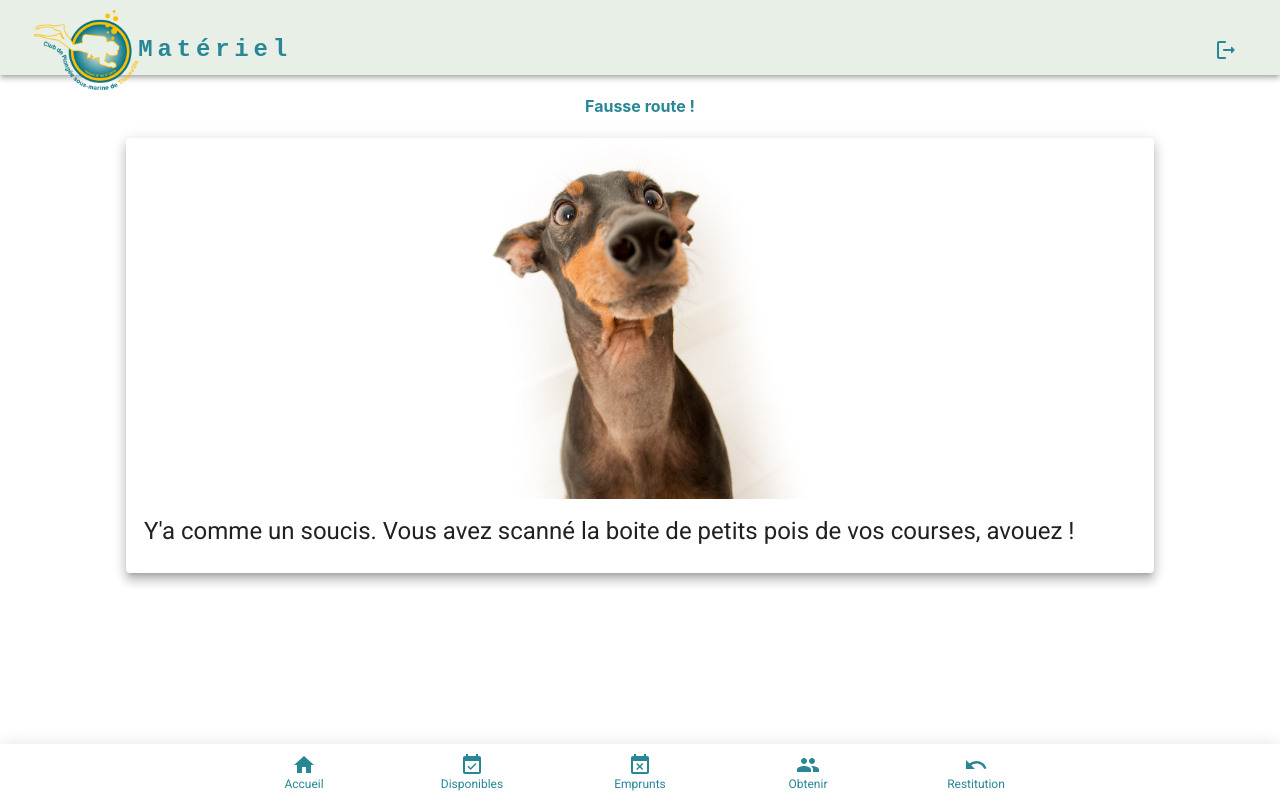
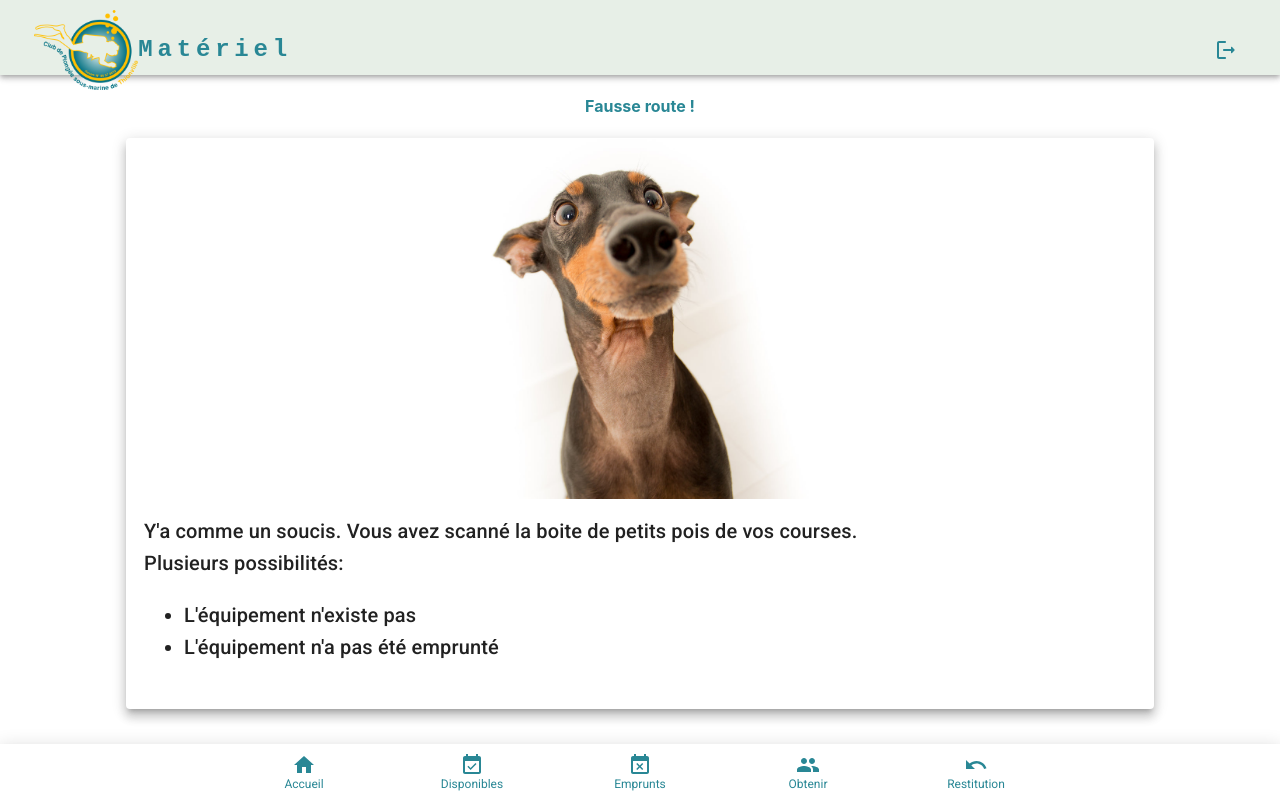
Before and after one commit to oberi0n/divingAppV2, a React (Create React App) app: page /error in a window 1280 px wide. Built offline with nearby package versions, Linux system fonts and the light colour scheme; no server answers; sample sign-in values are in the browser's storage.

Commit message:
Adapt the scanning part to situation and fix error message

```diff
--- a/src/components/private/EquipmentRestitution.js
+++ b/src/components/private/EquipmentRestitution.js
@@ -86,6 +86,7 @@ class EquipmentRestitution extends React.Component{
 
 
 		getUtilisateurEquipment(this.state.barecode).then(data => {
+			if(data !== undefined){
 				this._idUtilisateur = data.idUtilisateur;
 				this._nom = data.nom;
 				this._prenom = data.prenom;
@@ -102,6 +103,9 @@ class EquipmentRestitution extends React.Component{
 						}
 					}
 				})
+			}else{
+				this.props.navigate('/error');
+			}
 		})
 	}
 
--- a/src/components/private/Notfound.js
+++ b/src/components/private/Notfound.js
@@ -20,10 +20,7 @@ class NotFound extends React.Component{
 		}
 	}
 
-
-	render() {
-
-
+ 	render() {
 		return (
 		<div className="App">
 			<Header />
@@ -39,16 +36,19 @@ class NotFound extends React.Component{
 						title="green iguana"
 					  />
 					<CardContent align="left">
-						<Typography gutterBottom variant="h5" component="span" >
-							Y'a comme un soucis. Vous avez scanné la boite de petits pois de vos courses, avouez !
+						<Typography gutterBottom variant="h6" component="span" >
+							Y'a comme un soucis. Vous avez scanné la boite de petits pois de vos courses. <br />
+							Plusieurs possibilités:<br />
+							<ul>
+							<li>L'équipement n'existe pas</li>
+							<li>L'équipement n'a pas été emprunté</li>
+							</ul>
 						</Typography>
 					</CardContent>
 				</Card>
 			</div>
-
 			<SimpleBottomNavigation />
 		</div>
-
 		);
 	}
 }
```
Lines whose indentation alone changed are shown as unchanged.
